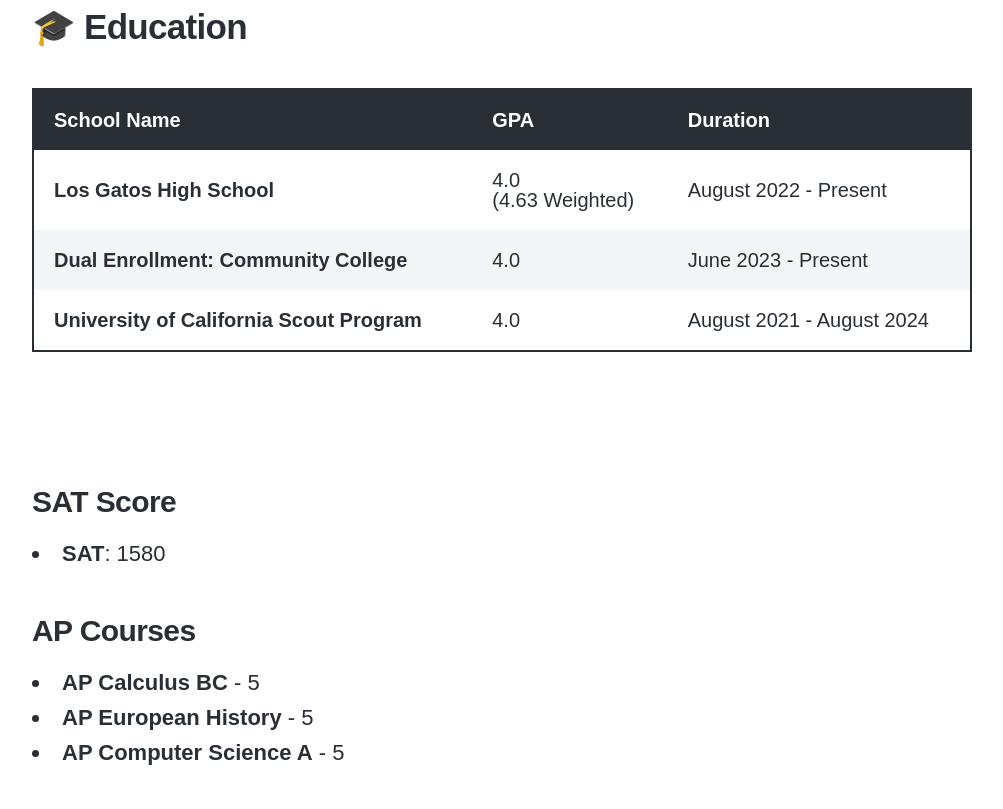
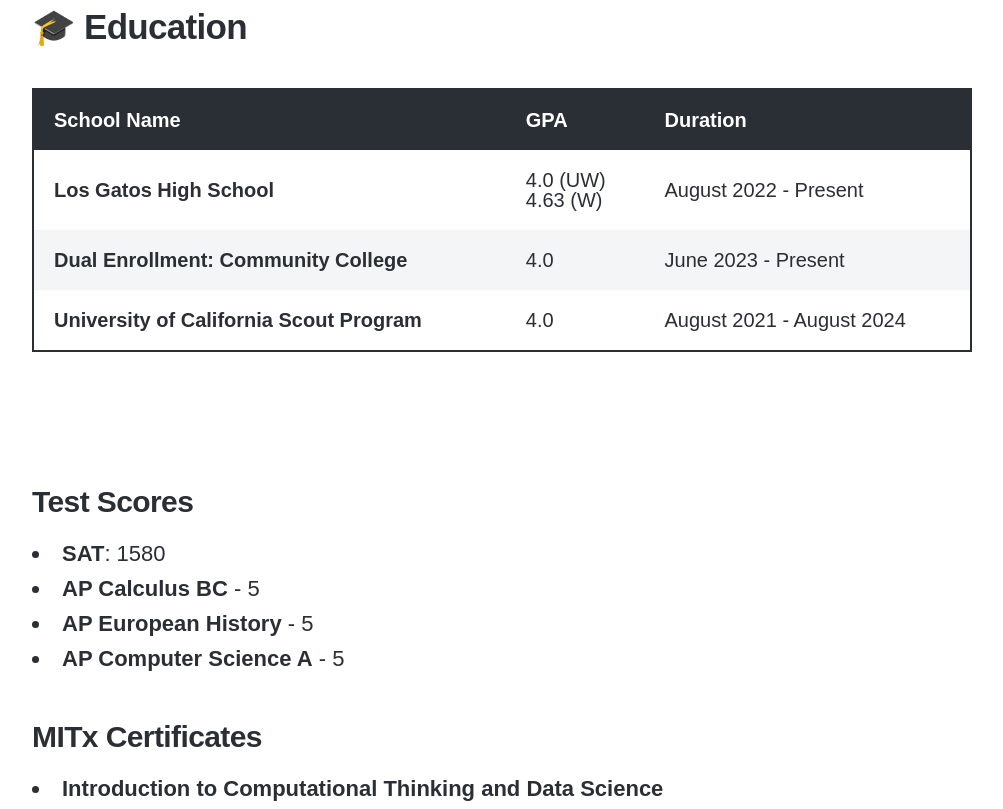
Before and after one commit to anya-chauhan/anya-chauhan.github.io, a Jekyll site: the page built from _pages/Resume.md, in a window 1280 px wide and 900 px high, scrolled down 479 px, cut to the strip 91-900 px from the top of the window. Shown: the whole strip, without its empty margins (138-1141 px from the left). Built offline with Jekyll 4.4.1, drawn with Linux system fonts in a browser that asks for light colours; nearby versions of some CDN libraries; some web fonts are replaced.

Commit message:
Update Resume.md

```diff
--- a/_pages/Resume.md
+++ b/_pages/Resume.md
@@ -8,25 +8,23 @@
 
 | School Name                               | GPA                  | Duration                   |
 |-------------------------------------------|----------------------|----------------------------|
-| **Los Gatos High School**             | 4.0 <br> (4.63 Weighted) | August 2022 - Present      |
+| **Los Gatos High School**             | 4.0 (UW) <br> 4.63 (W) | August 2022 - Present      |
 | **Dual Enrollment: Community College**  | 4.0         | June 2023 - Present   |
 | **University of California Scout Program**| 4.0                | August 2021 - August 2024  |
 
 <br>
 
-### SAT Score
+### **Test Scores**
 - **SAT**: 1580
-
-### AP Courses
 - **AP Calculus BC** - 5
 - **AP European History** - 5
 - **AP Computer Science A** - 5
 
-### MITx Certificates
+### **MITx Certificates**
 - **Introduction to Computational Thinking and Data Science**
 - **Introduction to Computer Science and Programming Using Python**
 
-### Coursework Highlights
+### **Coursework Highlights**
 #### Los Gatos High School
    - **Junior Year**: AP Biology, AP Chemistry, AP Language, AP U.S. History, French IV Honors, Yearbook
    - **Sophomore Year**: AP Calculus BC, AP European History, English 10 Honors, French III, Yearbook
```
